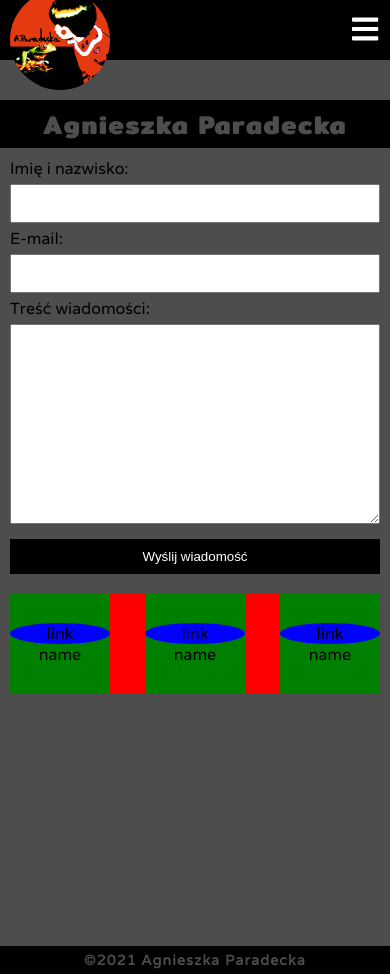
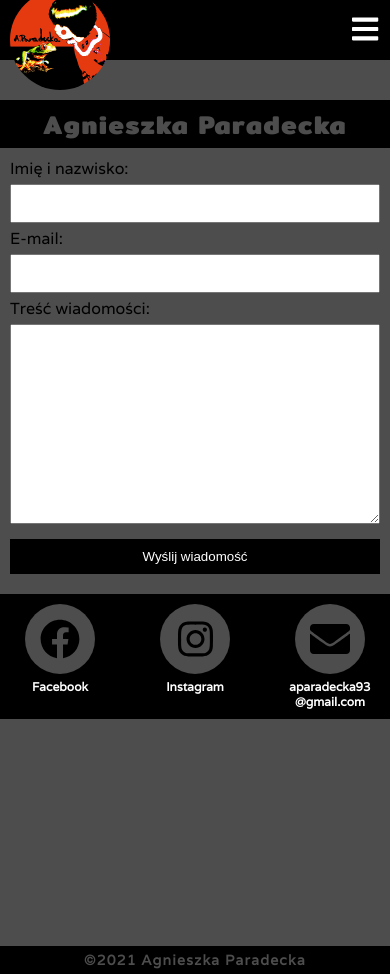
Before and after one commit to Pawello12/agnieszka_paradecka, a React (Create React App) app: page /contact in a window 390 px wide. Built offline with nearby package versions, Linux system fonts and the light colour scheme.

Commit message:
install fontawesome package and create socialmedia links for mobile

```diff
--- a/package.json
+++ b/package.json
@@ -4,6 +4,7 @@
   "private": true,
   "dependencies": {
     "@fortawesome/fontawesome-svg-core": "^1.2.35",
+    "@fortawesome/free-brands-svg-icons": "^5.15.3",
     "@fortawesome/free-solid-svg-icons": "^5.15.3",
     "@fortawesome/react-fontawesome": "^0.1.14",
     "@testing-library/jest-dom": "^5.11.4",
--- a/src/components/SocialMedia/SocialMedia.js
+++ b/src/components/SocialMedia/SocialMedia.js
@@ -1,13 +1,24 @@
 import React from 'react';
 import SocialMediaLink from './SocialMediaLink/SocialMediaLink';
 import './SocialMedia.scss';
+import { FontAwesomeIcon } from '@fortawesome/react-fontawesome';
+import { faFacebook, faInstagram } from '@fortawesome/free-brands-svg-icons';
+import { faEnvelope } from '@fortawesome/free-solid-svg-icons';
+
+const facebookIcon = <FontAwesomeIcon icon={faFacebook} />;
+const instagramIcon = <FontAwesomeIcon icon={faInstagram} />
+const mailIcon = <FontAwesomeIcon icon={faEnvelope} />;
+
+const facebookUrl = "https://www.facebook.com/aparadecka";
+const instagramUrl = "https://www.instagram.com/kitkacy";
+const mailToUrl = "mailto:kontaktkitkacy@gmail.com";
 
 const SocialMedia = () => {
     return(
         <div className="social-media">
-            <SocialMediaLink />
-            <SocialMediaLink />
-            <SocialMediaLink />
+            <SocialMediaLink name="facebook" icon={facebookIcon} type="link" url={facebookUrl} />
+            <SocialMediaLink name="instagram" icon={instagramIcon} type="link" url={instagramUrl} />
+            <SocialMediaLink mail1="aparadecka93" mail2="@gmail.com" icon={mailIcon} type="mail" url={mailToUrl} />
         </div>
     )
 }
--- a/src/components/SocialMedia/SocialMedia.scss
+++ b/src/components/SocialMedia/SocialMedia.scss
@@ -2,17 +2,24 @@
     display: flex;
     flex-direction: row;
     justify-content: space-between;
-    background-color: red;
-    margin: 10px;
+    align-items: flex-start;
+    background-color: black;
+    margin: 10px 0;
+    padding: 10px;
 
+    &__a {
+        text-decoration: none;
+        color: white;
+        text-transform: capitalize;
+        font-weight: 700;
+    }
 
     &__link {
         display: flex;
         flex-direction: column;
         justify-content: center;
         align-items: center;
-        background-color: green;
-        height: 100px;
+        // height: 100px;
         width: 100px;
     }
 
@@ -20,8 +27,22 @@
         display: flex;
         justify-content: center;
         align-items: center;
-        background-color: blue;
+        background-color: #4D4D4D;
         border-radius: 50%;
-        width: 100px;
+        width: 70px;
+        height: 70px;
+        color: black;
+        font-size: 40px;
     }
+
+    &__name {
+        font-size: 12px;
+        text-align: center;
+        margin-top: 5px;
+    }
+
+    &__name-mail {
+        text-transform: lowercase;
+    }
+
 }
--- a/src/components/SocialMedia/SocialMediaLink/SocialMediaLink.js
+++ b/src/components/SocialMedia/SocialMediaLink/SocialMediaLink.js
@@ -1,10 +1,28 @@
 import React from 'react';
 
-const SocialMediaLink = () => {
+const SocialMediaLink = ({name, icon, url, type, mail1, mail2}) => {
+
+    const typeCheck = () => {
+        if (type === 'link')  {
+            return (
+                <>
+                    <a className="social-media__a" href={url}><div className="social-media__content">{icon}</div></a>
+                    <a className="social-media__a" href={url}><div className="social-media__name"><p>{name}</p></div></a>
+                </>
+            )
+        } else if (type === 'mail') {
+            return (
+                <>
+                    <a className="social-media__a" href={url}><div className="social-media__content">{icon}</div></a>
+                    <a className="social-media__a" href={url}><div className="social-media__name social-media__name-mail"><p>{mail1}</p><p>{mail2}</p></div></a>
+                </>
+            )
+        }
+    }
+
     return(
         <div className="social-media__link">
-            <div className="social-media__content">link</div>
-            <div className="social-media__name">name</div>
+            {typeCheck()}
         </div>
 
     )
```
Also changed, not shown: 1 other file (tests, documents, lock files or other folders).
